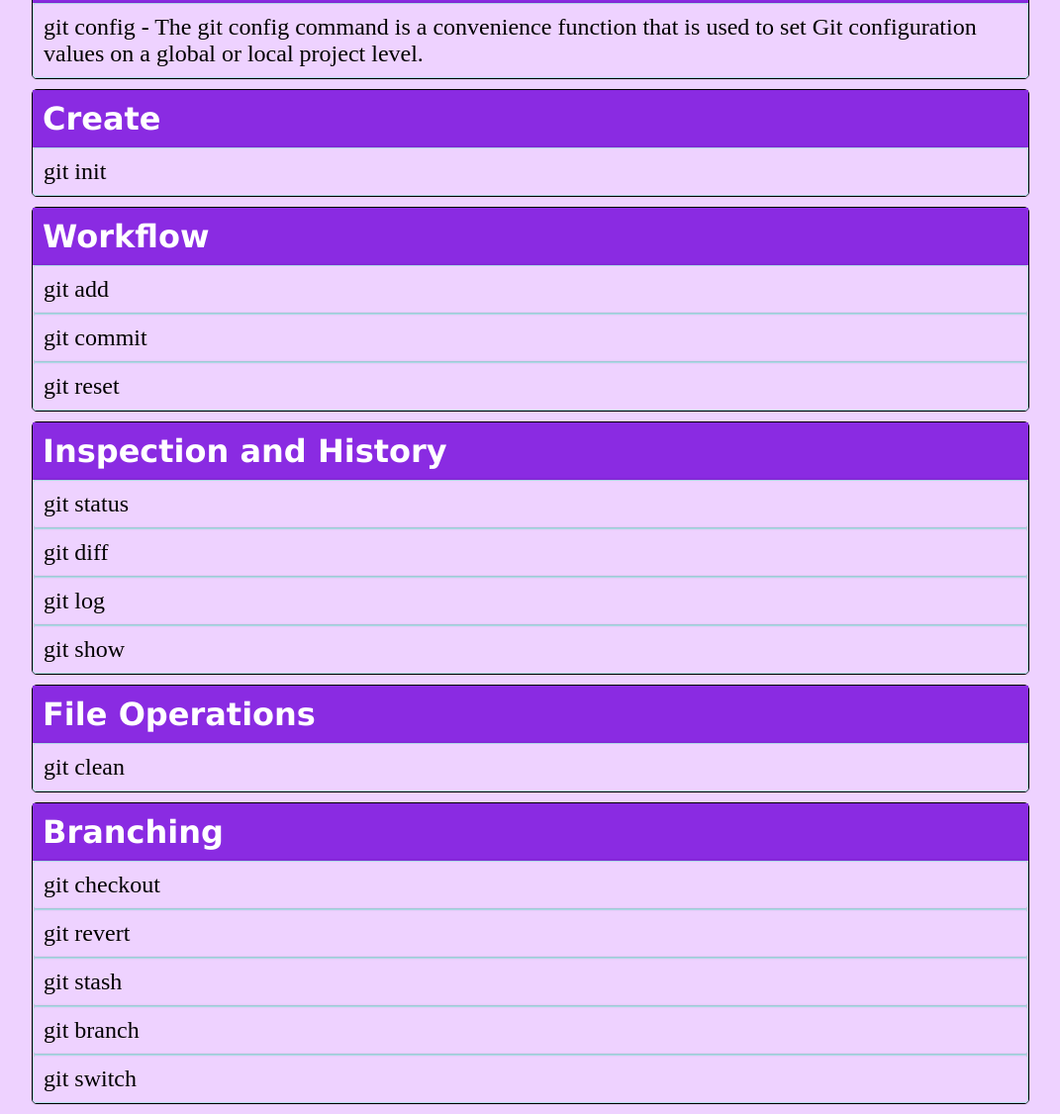
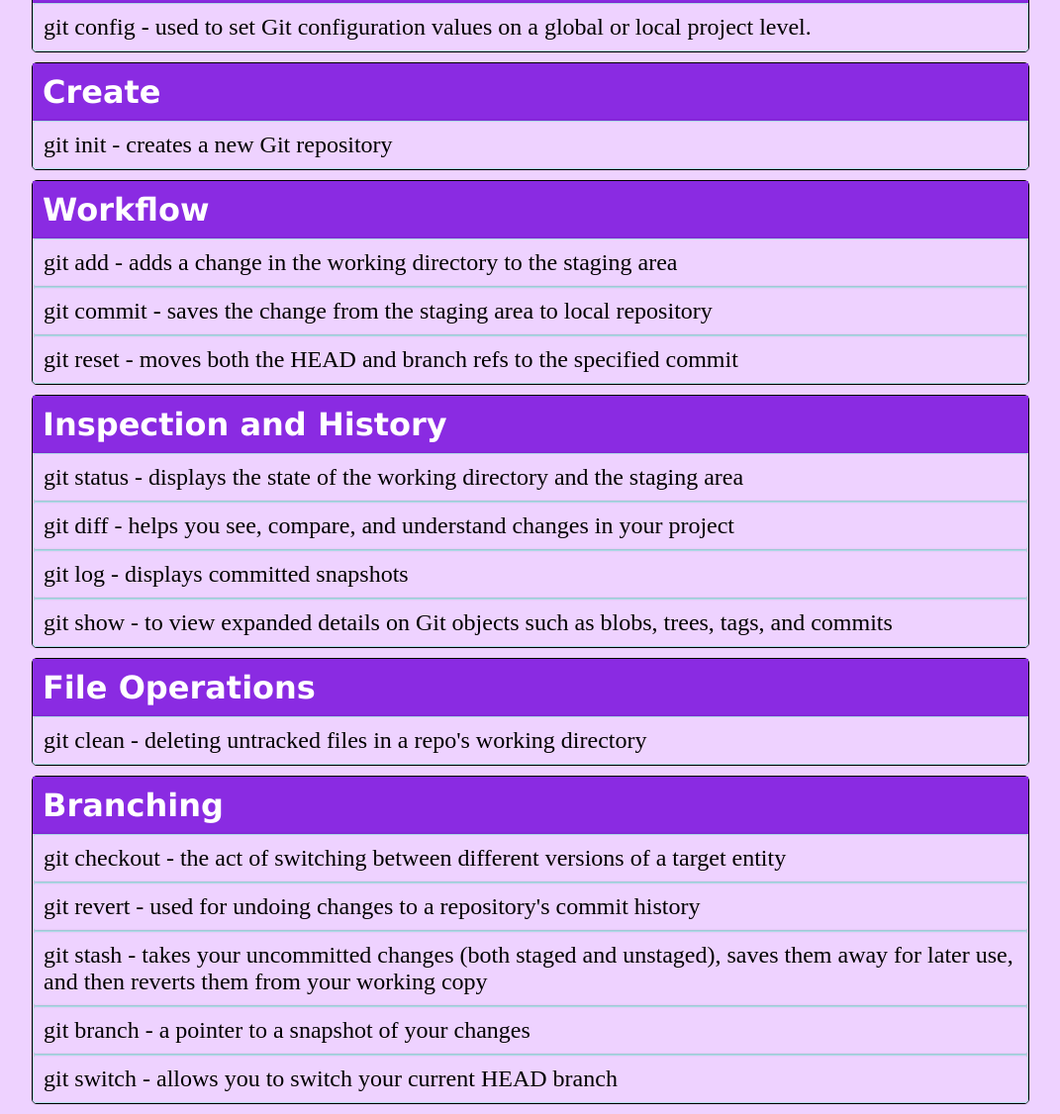
Before and after one commit to BhattacharjeeSaptorshi/git-cheat-sheet, a plain HTML site: page index.html in a window 1280 px wide. Shown: the part 211-1337 px from the top of the page at 99% size, without its empty margins (104-1175 px from the left). Drawn offline with Linux system fonts and the light colour scheme.

Commit message:
updated the entire command list

```diff
--- a/index.html
+++ b/index.html
@@ -15,37 +15,37 @@
         <h4>Compiled by - Saptorshi Bhattacharjee</h4>
         <div class="group">
         <div class="header">Config</div>
-            <div class="command">git config - The git config command is a convenience function that is used to set Git configuration values on a global or local project level.</div>
+            <div class="command">git config - used to set Git configuration values on a global or local project level.</div>
         </div>
         <div class="group">
         <div class="header">Create</div>
-            <div class="command">git init</div>
+            <div class="command">git init - creates a new Git repository</div>
         </div>
         <div class="group">
             <div class="header">Workflow</div>
-            <div class="command">git add</div>
-            <div class="command">git commit</div>
-            <div class="command">git reset</div>
+            <div class="command">git add - adds a change in the working directory to the staging area</div>
+            <div class="command">git commit - saves the change from the staging area to local repository</div>
+            <div class="command">git reset - moves both the HEAD and branch refs to the specified commit</div>
         </div>
         <div class="group">
             <div class="header">Inspection and History</div>
-            <div class="command">git status</div>
-            <div class="command">git diff</div>
-            <div class="command">git log</div>
-            <div class="command">git show</div>
+            <div class="command">git status - displays the state of the working directory and the staging area</div>
+            <div class="command">git diff - helps you see, compare, and understand changes in your project</div>
+            <div class="command">git log - displays committed snapshots</div>
+            <div class="command">git show - to view expanded details on Git objects such as blobs, trees, tags, and commits</div>
         </div>
         <div class="group">
             <div class="header">File Operations</div>
-            <div class="command">git clean</div>
+            <div class="command">git clean - deleting untracked files in a repo's working directory</div>
 
         </div>
         <div class="group">
             <div class="header">Branching</div>
-            <div class="command">git checkout</div>
-            <div class="command">git revert</div>
-            <div class="command">git stash</div>
-            <div class="command">git branch</div>
-            <div class="command">git switch</div>
+            <div class="command">git checkout - the act of switching between different versions of a target entity</div>
+            <div class="command">git revert - used for undoing changes to a repository's commit history</div>
+            <div class="command">git stash - takes your uncommitted changes (both staged and unstaged), saves them away for later use, and then reverts them from your working copy</div>
+            <div class="command">git branch - a pointer to a snapshot of your changes</div>
+            <div class="command">git switch - allows you to switch your current HEAD branch</div>
         </div>
     </div>
     <script src="https://cdnjs.cloudflare.com/ajax/libs/FileSaver.js/2.0.0/FileSaver.min.js" integrity="sha512-csNcFYJniKjJxRWRV1R7fvnXrycHP6qDR21mgz1ZP55xY5d+aHLfo9/FcGDQLfn2IfngbAHd8LdfsagcCqgTcQ==" crossorigin="anonymous" referrerpolicy="no-referrer"></script>
```
